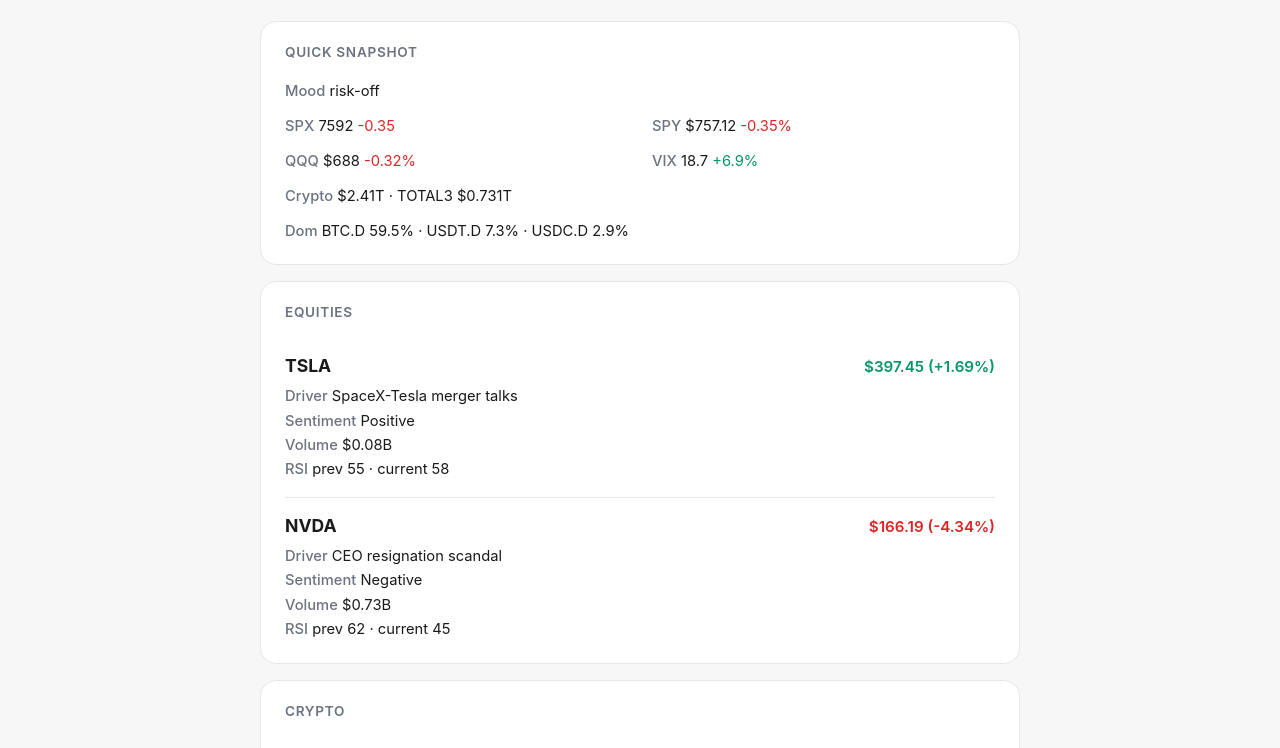
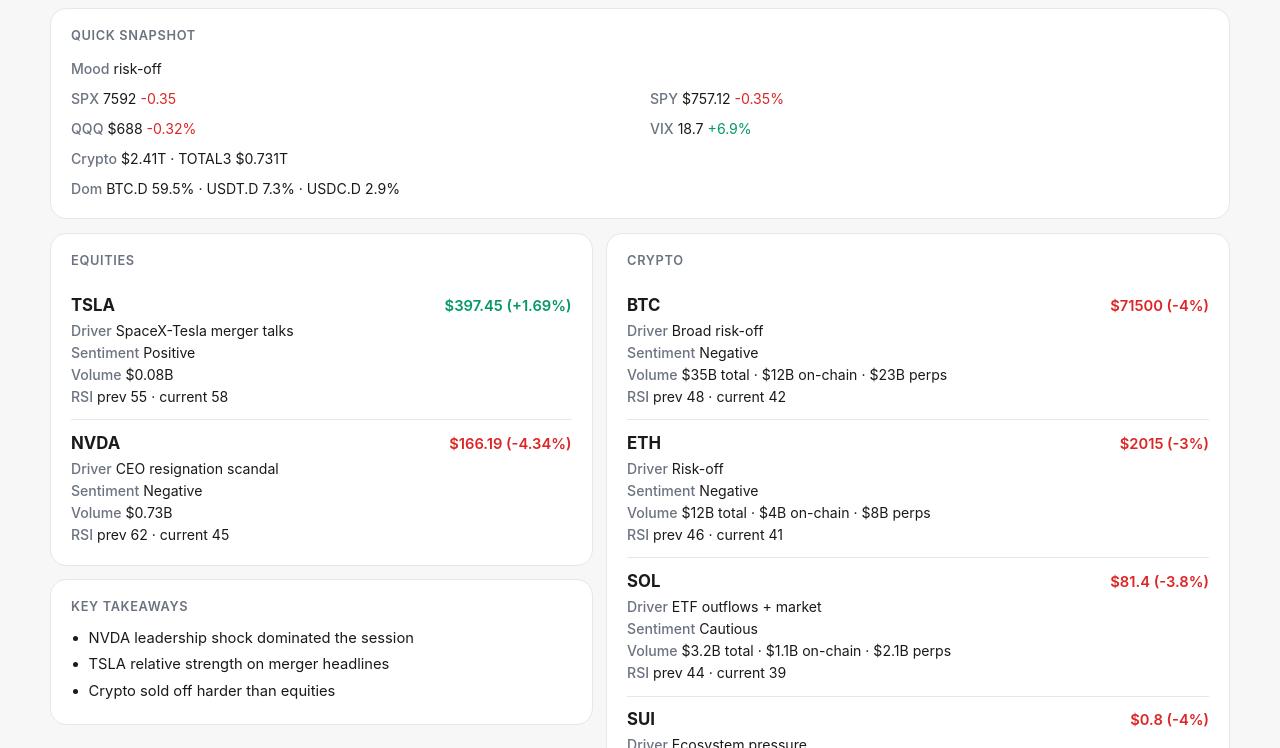
Before and after one commit to LLOUDBULL/market-dashboard, a plain HTML site: page index.html in a window 1280 px wide. Shown: the part 91-839 px from the top of the page. Drawn offline with Linux system fonts and the light colour scheme.

Commit message:
Switch to multi-column layout to reduce scrolling

```diff
--- a/index.html
+++ b/index.html
@@ -13,7 +13,6 @@
     --border: #e5e7eb;
     --up: #059669;
     --down: #dc2626;
-    --accent: #2563eb;
     --radius: 16px;
   }
   @media (prefers-color-scheme: dark) {
@@ -32,20 +31,20 @@
     font-family: -apple-system, BlinkMacSystemFont, "Segoe UI", Roboto, sans-serif;
     background: var(--bg);
     color: var(--text);
-    line-height: 1.5;
+    line-height: 1.45;
     margin: 0;
-    padding: 1.5rem 1rem 3rem;
+    padding: 1.25rem 1rem 2rem;
   }
-  .container { max-width: 760px; margin: 0 auto; }
+  .container { max-width: 1180px; margin: 0 auto; }
   header {
     display: flex;
     justify-content: space-between;
     align-items: baseline;
-    margin-bottom: 1.5rem;
+    margin-bottom: 1.25rem;
     flex-wrap: wrap;
     gap: 0.75rem;
   }
-  h1 { font-size: 1.75rem; font-weight: 700; margin: 0; letter-spacing: -0.02em; }
+  h1 { font-size: 1.65rem; font-weight: 700; margin: 0; letter-spacing: -0.02em; }
   .meta { color: var(--muted); font-size: 0.9rem; }
   .date-select {
     background: var(--card);
@@ -59,19 +58,25 @@
     background: var(--card);
     border: 1px solid var(--border);
     border-radius: var(--radius);
-    padding: 1.25rem 1.5rem;
-    margin-bottom: 1rem;
+    padding: 1.1rem 1.25rem;
+    margin-bottom: 0.85rem;
   }
   h2 {
-    font-size: 0.85rem;
+    font-size: 0.8rem;
     text-transform: uppercase;
     letter-spacing: 0.05em;
     color: var(--muted);
-    margin: 0 0 1rem;
+    margin: 0 0 0.75rem;
     font-weight: 600;
   }
+  .main-grid {
+    display: grid;
+    grid-template-columns: 1fr 1.15fr;
+    gap: 0.85rem;
+    align-items: start;
+  }
   .asset {
-    padding: 0.9rem 0;
+    padding: 0.65rem 0;
     border-bottom: 1px solid var(--border);
   }
   .asset:last-child { border-bottom: none; padding-bottom: 0; }
@@ -79,23 +84,24 @@
     display: flex;
     justify-content: space-between;
     align-items: baseline;
-    margin-bottom: 0.35rem;
+    margin-bottom: 0.25rem;
   }
-  .ticker { font-weight: 700; font-size: 1.1rem; }
-  .change { font-weight: 600; font-size: 0.95rem; }
+  .ticker { font-weight: 700; font-size: 1.05rem; }
+  .change { font-weight: 600; font-size: 0.92rem; }
   .up { color: var(--up); }
   .down { color: var(--down); }
-  .line { font-size: 0.92rem; margin: 0.15rem 0; color: var(--text); }
+  .line { font-size: 0.88rem; margin: 0.1rem 0; }
   .label { color: var(--muted); font-weight: 500; }
   .snapshot-grid {
     display: grid;
     grid-template-columns: 1fr 1fr;
-    gap: 0.5rem 1.5rem;
+    gap: 0.4rem 1.25rem;
   }
   .snapshot-grid .full { grid-column: 1 / -1; }
-  .takeaways { margin: 0; padding-left: 1.2rem; }
-  .takeaways li { margin: 0.4rem 0; }
-  @media (max-width: 520px) {
+  .takeaways { margin: 0; padding-left: 1.1rem; }
+  .takeaways li { margin: 0.3rem 0; font-size: 0.92rem; }
+  @media (max-width: 820px) {
+    .main-grid { grid-template-columns: 1fr; }
     .snapshot-grid { grid-template-columns: 1fr; }
     header { flex-direction: column; align-items: flex-start; }
   }
@@ -118,19 +124,21 @@
     <div id="snapshot" class="snapshot-grid"></div>
   </div>
 
+  <div class="main-grid">
+    <div>
       <div class="section">
         <h2>Equities</h2>
         <div id="equities"></div>
       </div>
-
+      <div class="section">
+        <h2>Key Takeaways</h2>
+        <ul class="takeaways" id="takeaways"></ul>
+      </div>
+    </div>
     <div class="section">
       <h2>Crypto</h2>
       <div id="crypto"></div>
     </div>
-
-  <div class="section">
-    <h2>Key Takeaways</h2>
-    <ul class="takeaways" id="takeaways"></ul>
   </div>
 </div>
 
```
Lines whose indentation alone changed are shown as unchanged.
